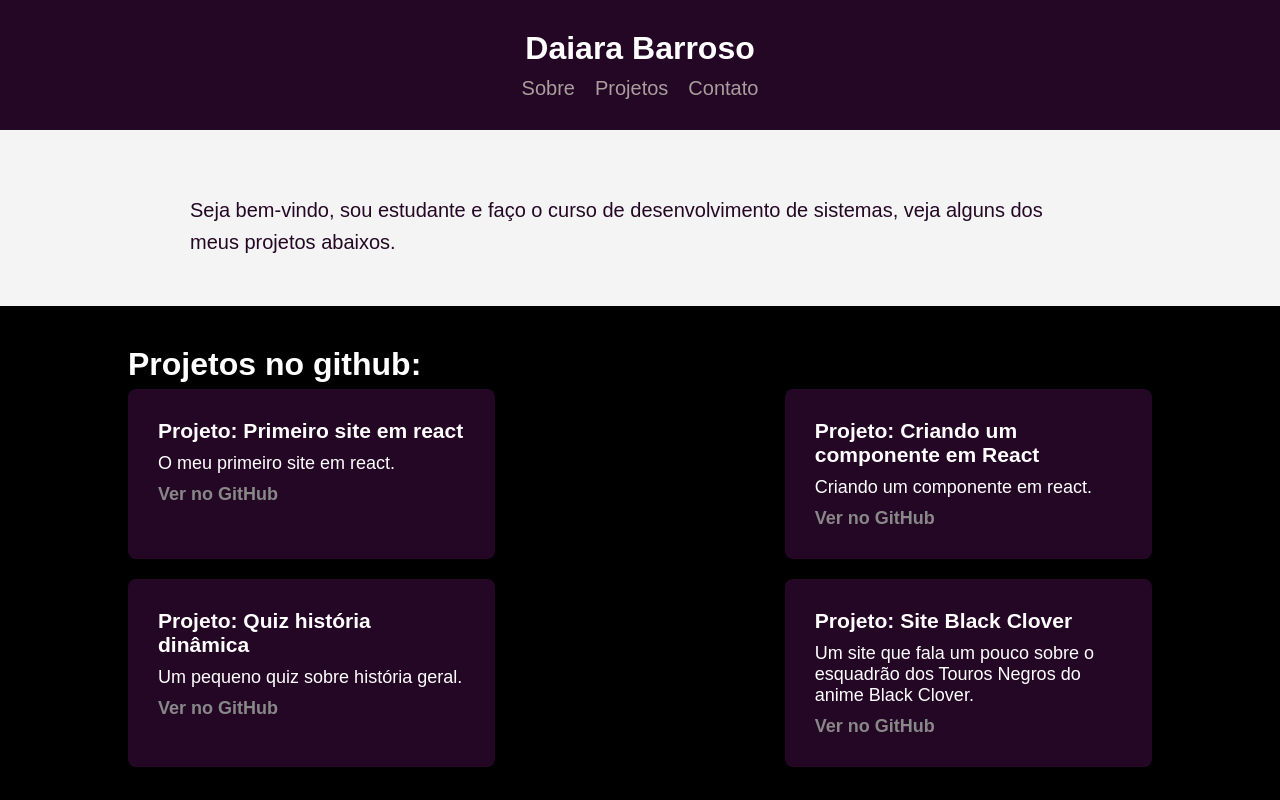
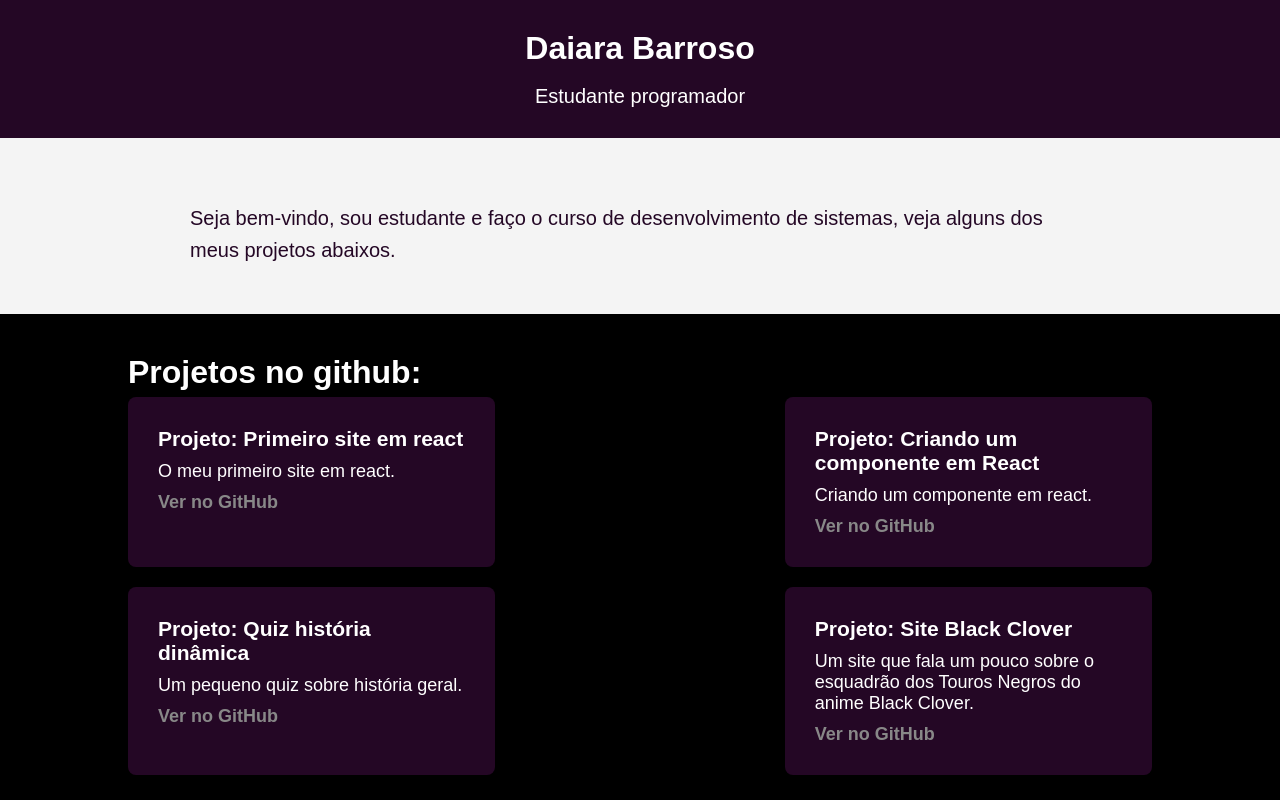
Before and after one commit to daiaraaa/projeto-pessoal-4-bimestre, a React (Vite) app: page / in a window 1280 px wide. Shown: the top 800 px of the page. Built offline with nearby package versions, Linux system fonts and the light colour scheme.

Commit message:
Update index.jsx

```diff
--- a/src/components/Header/index.jsx
+++ b/src/components/Header/index.jsx
@@ -4,13 +4,8 @@ const Header = () => {
     <header className="header">
       <div className="container">
         <h1>Daiara Barroso</h1>
-        <nav>
-          <ul>
-            <li><a href="#description">Sobre</a></li>
-            <li><a href="#repository">Projetos</a></li>
-            <li><a href="#contact">Contato</a></li>
-          </ul>
-        </nav>
+        <br></br>
+        <p>Estudante programador</p>
       </div>
     </header>
   )
```
